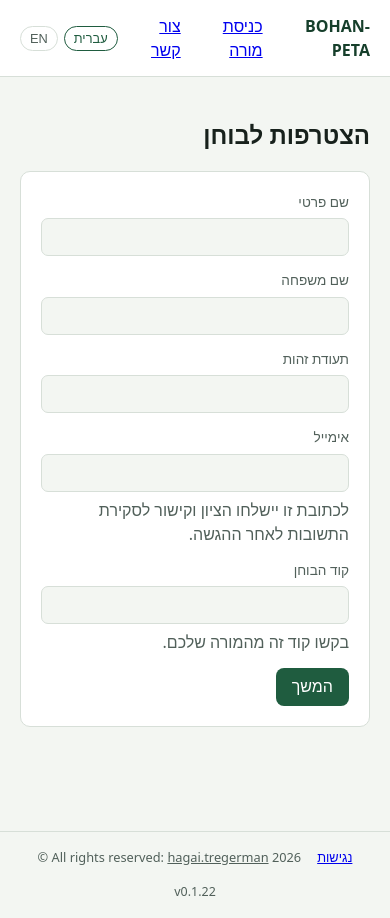
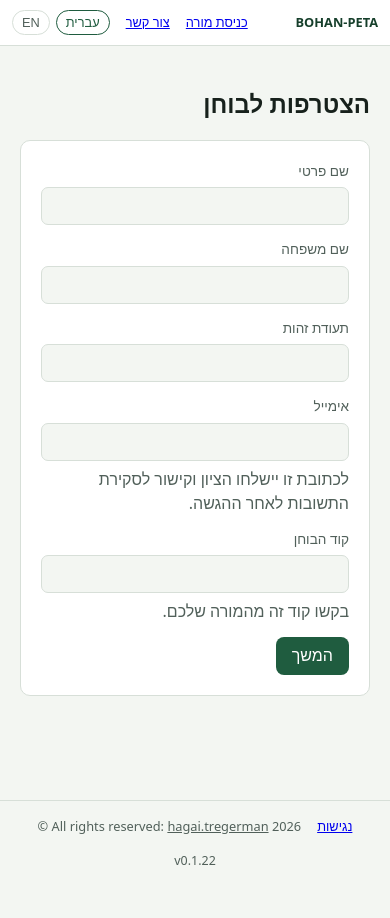
Before and after one commit to tregermanhagai/BOHAN-PETA, a React (Vite) app in the folder apps/web/: page /join in a window 390 px wide. After the commit the page ends 887 px from the top, so only its background shows below. Built offline with nearby package versions, Linux system fonts and the light colour scheme; no server answers.

Commit message:
Add bugs fixes

```diff
--- a/apps/web/src/routes/teacher/CohortDetailPage.tsx
+++ b/apps/web/src/routes/teacher/CohortDetailPage.tsx
@@ -82,8 +82,17 @@ export function CohortDetailPage() {
     try {
       await api.post(`/cohorts/${id}/assignments`, {
         quizTemplateId: selectedQuizId,
-        openAt: openAt || null,
-        closeAt: closeAt || null,
+        // <input type="datetime-local"> gives a naive string with no
+        // timezone (e.g. "2026-08-22T13:38") — that's the browser's local
+        // wall-clock time, but a server running in a different timezone
+        // (e.g. UTC on Railway) would otherwise reparse the same naive
+        // string as ITS OWN local time, shifting every open/close time by
+        // the difference between the two. Converting to a real Date first
+        // (parsed correctly as local time, since this code runs in the
+        // browser) and serializing with toISOString() sends an
+        // unambiguous UTC instant instead.
+        openAt: openAt ? new Date(openAt).toISOString() : null,
+        closeAt: closeAt ? new Date(closeAt).toISOString() : null,
         maxAttempts,
         shuffle,
       });
@@ -255,11 +264,11 @@ export function CohortDetailPage() {
                 </button>
               </div>
               <div className="list-row-meta">{t("assignments.accessCodeHint")}</div>
-              <div className="list-row-meta">
-                {t("assignments.joinUrl")}:{" "}
-                <a href={joinUrl} target="_blank" rel="noreferrer">
+              <div className="list-row-meta">{t("assignments.joinUrl")}:</div>
+              <div className="join-url-row">
+                <a className="join-url-link" href={joinUrl} target="_blank" rel="noreferrer">
                   {joinUrl}
-                </a>{" "}
+                </a>
                 <button className="link" type="button" onClick={onCopyJoinUrl}>
                   {copiedJoinUrl ? t("assignments.copied") : t("assignments.copyCode")}
                 </button>
--- a/apps/web/src/styles.css
+++ b/apps/web/src/styles.css
@@ -68,6 +68,7 @@ body {
   display: flex;
   align-items: center;
   justify-content: space-between;
+  flex-wrap: nowrap;
   gap: 12px;
   padding: 14px 20px;
   border-block-end: 1px solid var(--line);
@@ -78,6 +79,39 @@ body {
   font-weight: 700;
   color: var(--accent-strong);
   text-decoration: none;
+  /* Without this, the hyphen in "BOHAN-PETA" is treated as a valid line-break
+     point, so squeezing this flex item on narrow screens wraps it onto two
+     lines instead of shrinking/eliding — see the @media rules below. */
+  white-space: nowrap;
+}
+
+@media (max-width: 560px) {
+  .topbar {
+    padding: 10px 12px;
+    gap: 8px;
+  }
+
+  .topbar a,
+  .topbar button {
+    font-size: 0.8rem;
+  }
+
+  .brand {
+    font-size: 0.85rem;
+  }
+
+  .lang-switch button {
+    font-size: 0.68rem;
+    padding: 3px 7px;
+  }
+}
+
+@media (max-width: 360px) {
+  /* Last resort once even the shrunk sizes above don't fit — drop the
+     brand text entirely rather than let anything wrap or overflow. */
+  .brand {
+    display: none;
+  }
 }
 
 .lang-switch {
@@ -683,6 +717,18 @@ h1 {
   gap: 0.5rem;
 }
 
+.join-url-row {
+  display: flex;
+  align-items: center;
+  flex-wrap: wrap;
+  gap: 0.5rem;
+}
+
+.join-url-link {
+  font-size: 0.82rem;
+  word-break: break-all;
+}
+
 .access-code {
   font-family: ui-monospace, "SF Mono", Consolas, monospace;
   font-size: 1.3rem;
```
